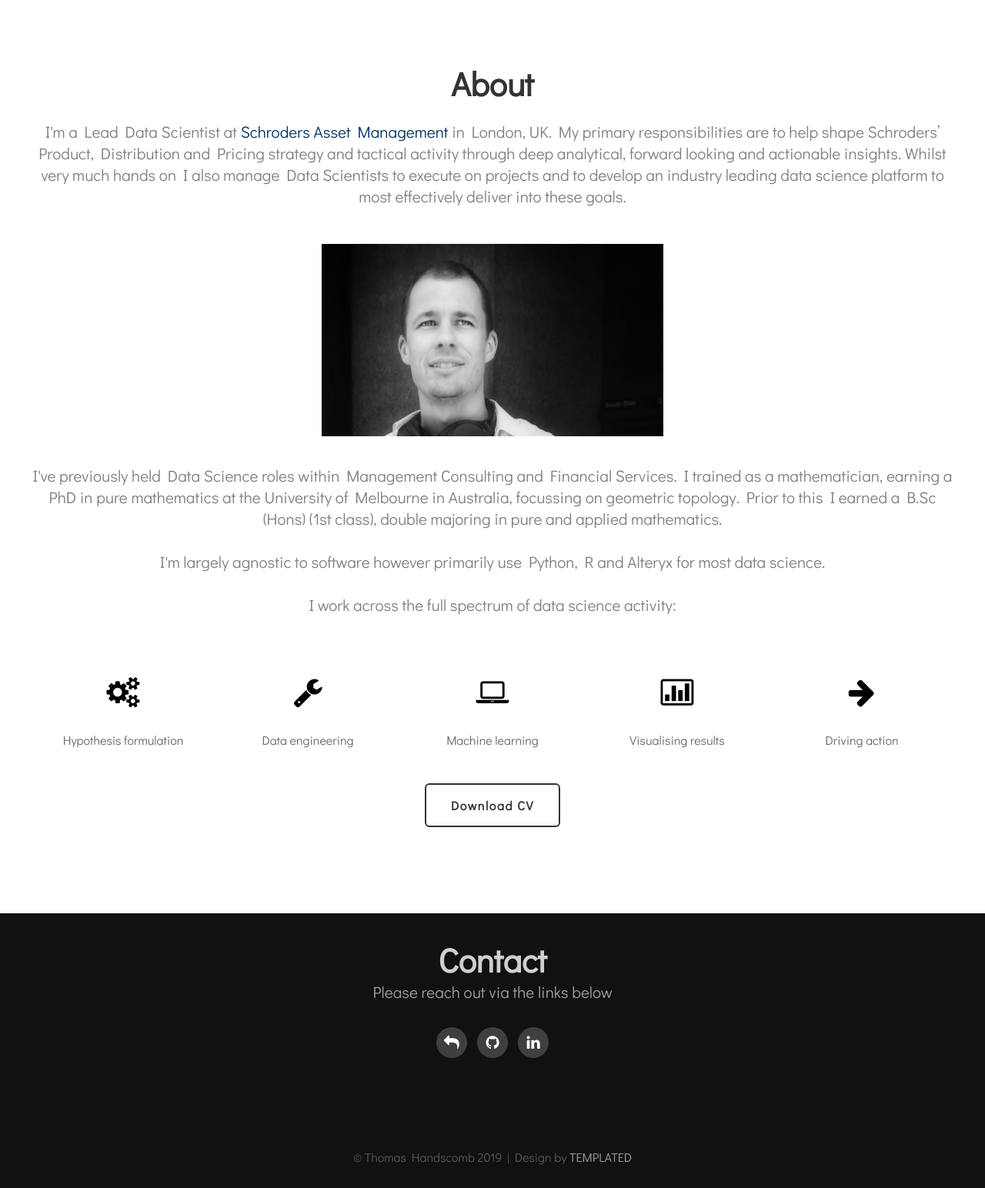
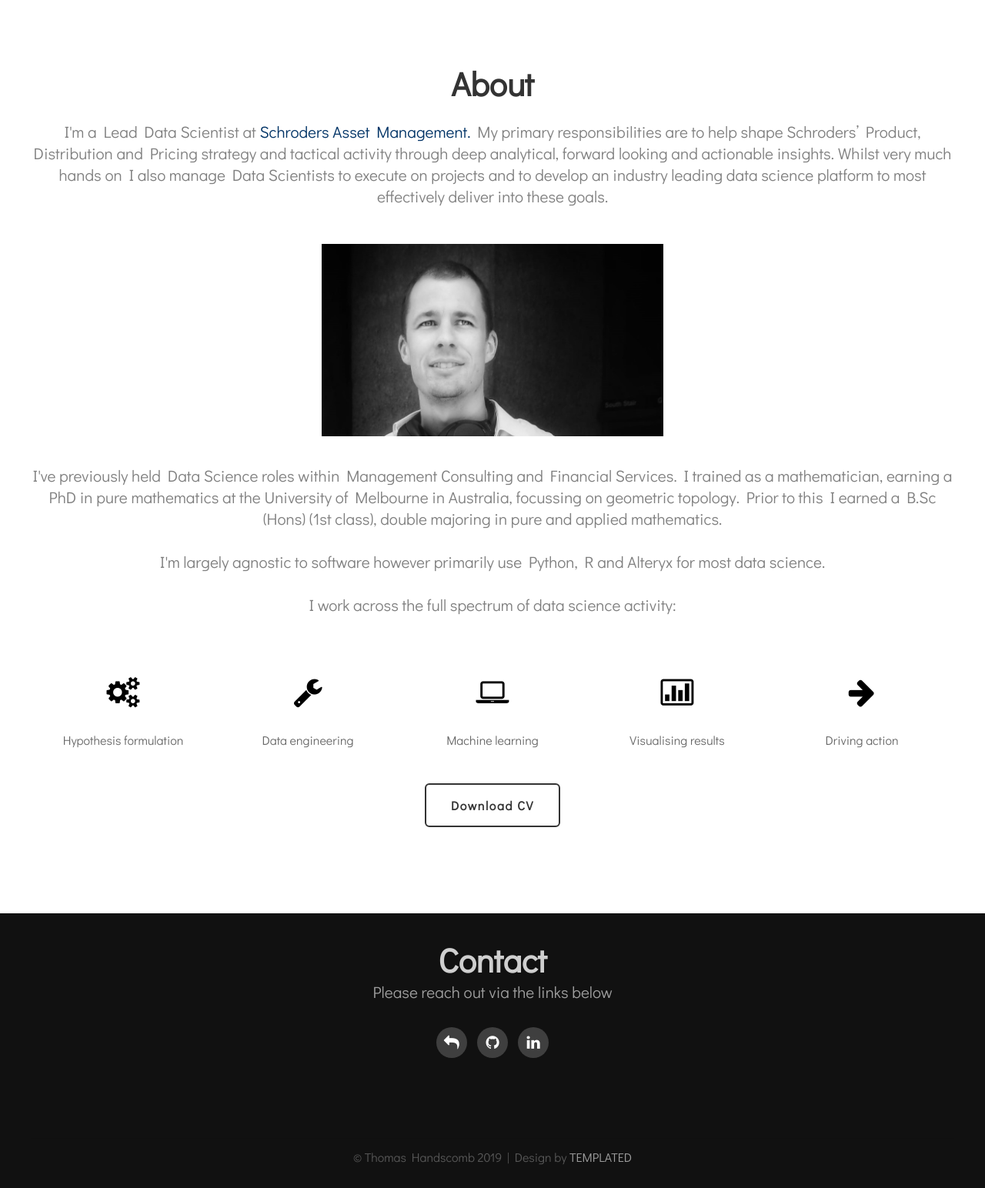
Before and after one commit to ThomasHandscomb/ThomasHandscomb.github.io, a Jekyll site: the page built from index.html, in a window 1280 px wide. Shown: the part 493-2037 px from the top of the page at 77% size. Built offline with Jekyll 4.4.1, drawn with Linux system fonts in a browser that asks for light colours.

Commit message:
Geography change
Change the location of where based

```diff
--- a/index.html
+++ b/index.html
@@ -9,7 +9,7 @@ Comment: Manifold thinking
 	<div id="three-column" class="container">
 		<div class="title">
 			<h2>About</h2> <br>
-			<span class="byline">I'm a Lead Data Scientist at <a href = "https://www.Schroders.com">Schroders Asset Management </a> in London, UK. My primary responsibilities are to help shape Schroders’ Product,
+			<span class="byline">I'm a Lead Data Scientist at <a href = "https://www.Schroders.com">Schroders Asset Management. </a> My primary responsibilities are to help shape Schroders’ Product,
 		Distribution and Pricing strategy and tactical activity through deep analytical, forward looking and actionable insights. Whilst very much hands on I also manage Data Scientists
 		to execute on projects and to develop an industry leading data science platform to most effectively deliver into these goals. </span>
 		</div>
```
